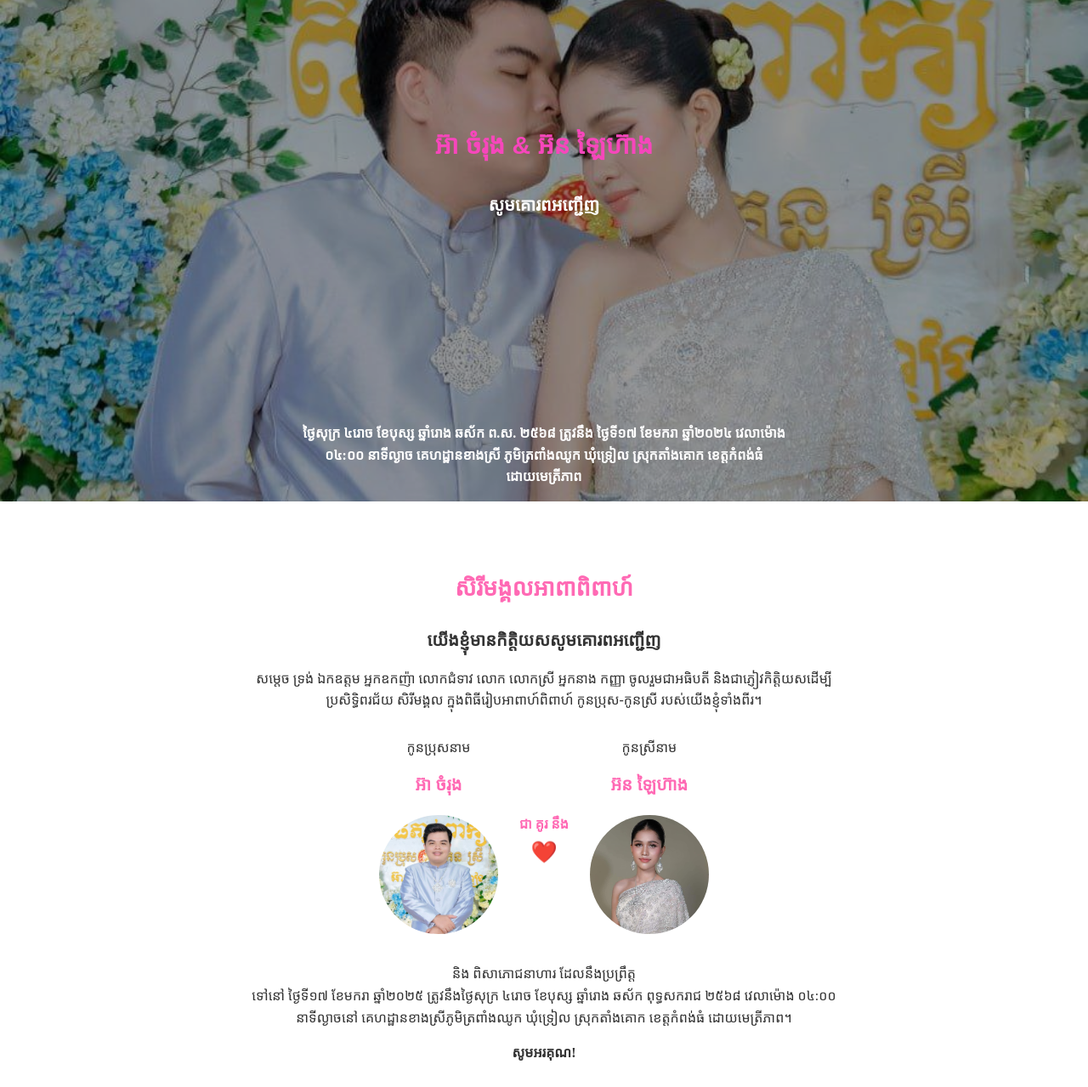
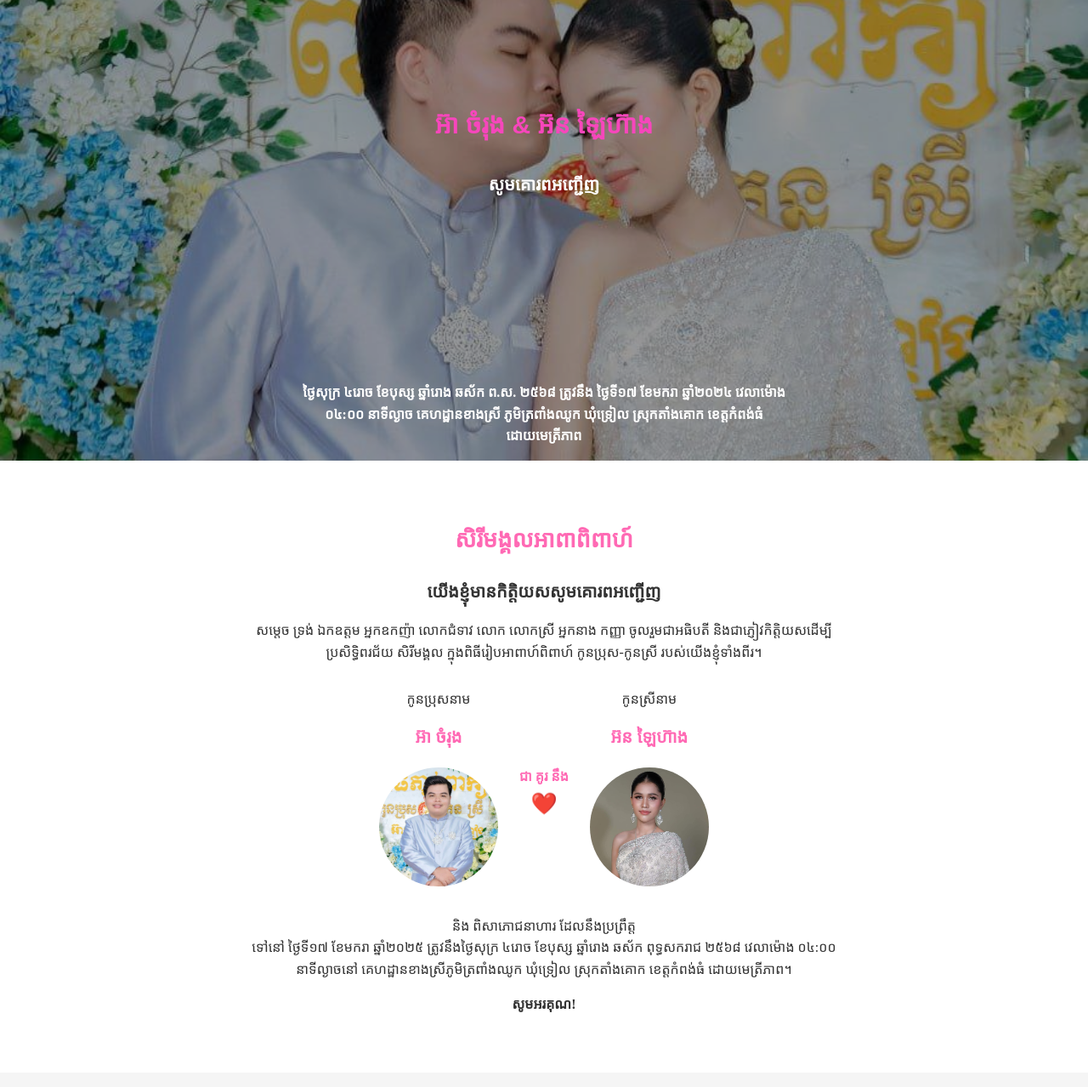
Before and after one commit to ChamrongEar/wedding-invitations, a plain HTML site: page index.html in a window 1280 px wide. Shown: the part 180-1459 px from the top of the page at 85% size. Drawn offline with Linux system fonts and the light colour scheme.

Commit message:
change style css

```diff
--- a/styles.css
+++ b/styles.css
@@ -16,7 +16,7 @@ body {
     border: none;
     border-radius: 5px;
     font-size: 20px;
-    box-shadow: 0 4px 6px rgba(0, 0, 0, 0.1);
+    box-shadow: 0 4px 6px rgba(0, 0, 0, 0.2);
     cursor: pointer;
     z-index: 1000;
     transition: opacity 0.3s ease;
@@ -33,7 +33,7 @@ body {
     display: flex;
     justify-content: center;
     align-items: center;
-    min-height: 95vh;
+    min-height: 90vh;
     color: #333;
     overflow: hidden;
     width: 100%;
@@ -67,7 +67,7 @@ body {
     margin-bottom: 10px;
   }
   .together {
-    margin-top: 30vh;
+    margin-top: 27vh;
     font-family: 'Khmer OS Metalchrieng', Arial, sans-serif;
     font-size: 30px;
     font-weight: bold;
@@ -91,7 +91,7 @@ body {
   .date {
     font-size: 16px;
     font-weight: bold;
-    margin-top: 30vh;
+    margin-top: 27vh;
   }
   .invitation {
     text-align: center;
@@ -105,8 +105,8 @@ body {
     font-family: 'Khmer OS Moulpali', Arial, sans-serif;
     font-size: 27px;
     color: #ff69b4;
-    margin-top: 0;
-    margin-bottom: 10px;
+    /* margin-top: 0; */
+    /* margin-bottom: 10px; */
   }
 
   .sub-title {
@@ -153,7 +153,7 @@ body {
   }
 
   .heart {
-    font-size: 25px;
+    font-size: 30px;
     margin: 0 10px;
     font-weight: bold;
     color: #ff69b4;
```
